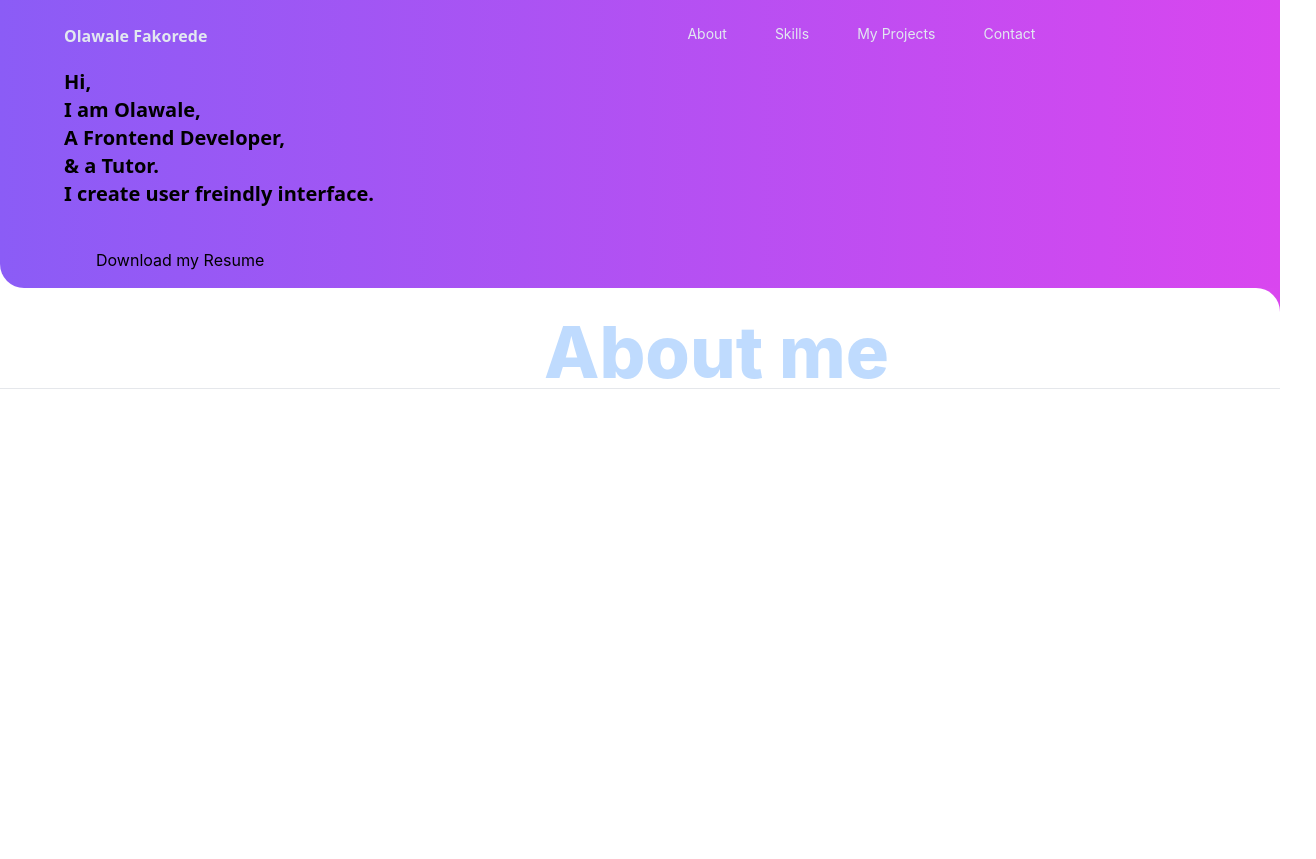
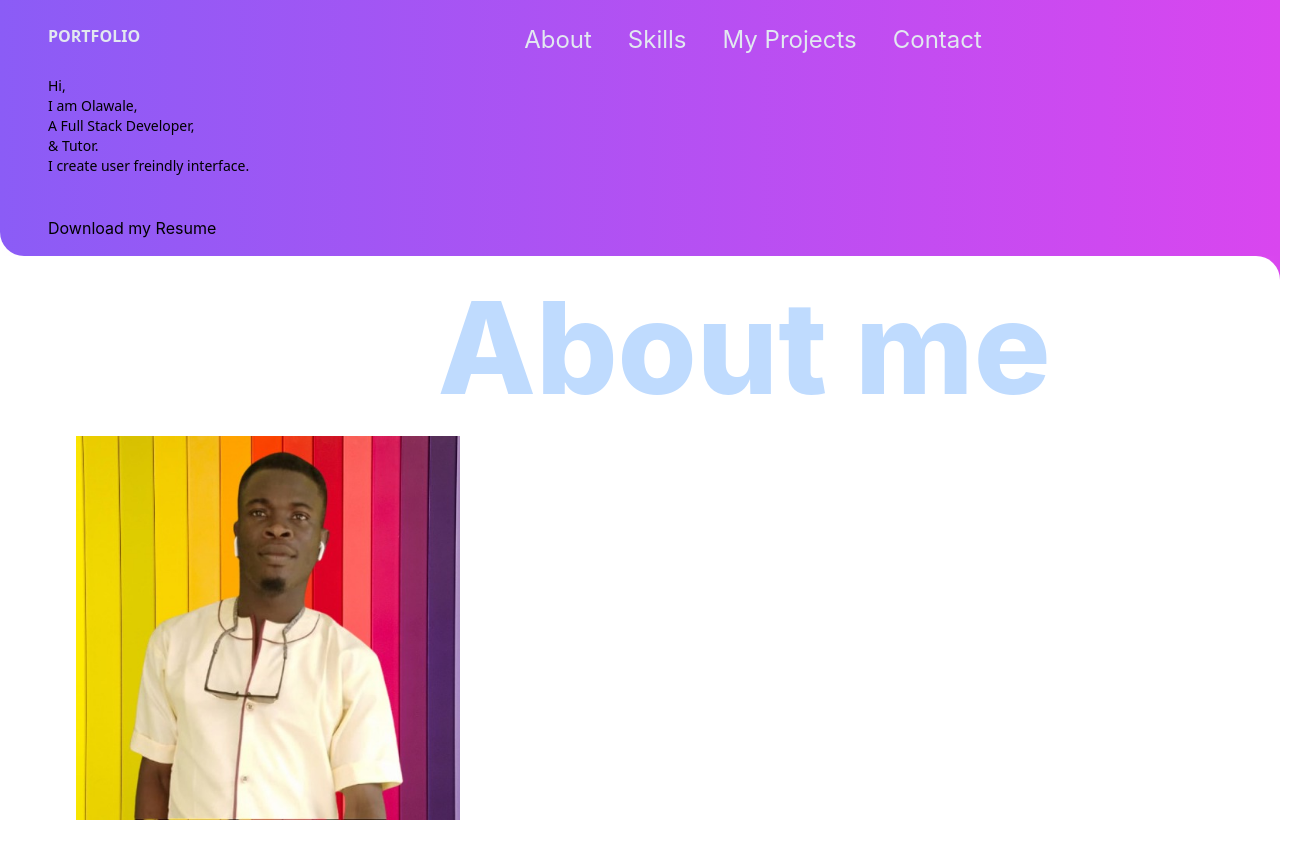
Before and after one commit to Olawale-Fakorede/Portfolio_New, a React (Create React App) app: page / in a window 1280 px wide. Shown: the top 859 px of the page, 1316 px wide, since content can reach past the window. Built offline with nearby package versions, Linux system fonts and the light colour scheme.

Commit message:
Header and Hero section done

```diff
--- a/public/index.html
+++ b/public/index.html
@@ -24,7 +24,7 @@
       work correctly both with client-side routing and a non-root public URL.
       Learn how to configure a non-root public URL by running `npm run build`.
     -->
-    <title>React App</title>
+    <title>Portfolio</title>
   </head>
   <body>
     <noscript>You need to enable JavaScript to run this app.</noscript>
--- a/src/components/About.js
+++ b/src/components/About.js
@@ -1,13 +1,25 @@
 
 import React from 'react'
+import myImage from './images/imageWale.jpg'
 
 const About = () => {
   return (
-    <div className='w-full h-screen bg-white rounded-tr-3xl mb'>
-        <h1 className='text-blue-200 font-extrabold text-7xl pl-96 ml-40 pt-7'>
+    <div className='w-full h-fit bg-white rounded-tr-3xl grid text-center justify-center'>
+        <h1 className='text-blue-200 font-extrabold text-5xl md:text-6xl lg:text-7xl xl:text-9xl pl-20 md:pl-16 lg:pl-52 pt-7'>
           About me
         </h1>
+        <br/>
+        <div className='w-full h-fit grid grid-cols-1 gap-2 mb-9 relative left-2 lg:left-9 justify-center'>
+          <img className='w-64 h-64 md:w-72 md:h-72 lg:w-96 lg:h-96 relative left-10 lg:mr-24' src={myImage} alt="" />
+          <div className='w-42 h-fit overflow-scroll text-sm md:text-xl lg:text-5xl md:w-72 md:h-72 lg:w-full lg:h-full pl-4 pt-4 pr-3 text-start font-sans mt-3'>
+            I'm a Full Stack Developer who loves gaining experiences in new projects.
+            I have experoence working with HTML, CSS, JavaScript, ReactJS, NextJS, Tailwind css,
+            NodeJS, ExpressJS, MongoDb, and Git. I'm passionate and concerned about delivering user-friendly
+            and responsive Web applications as well as solutions to problems.
 
+
+          </div>
+        </div>
         <hr/>
     </div>
   )
--- a/src/components/Header.js
+++ b/src/components/Header.js
@@ -3,28 +3,28 @@ import React from 'react'
 
 const Header = () => {
   return (
-    <div className='w-full h-72 rounded-bl-3xl bg-gradient-to-r from-violet-500 to-fuchsia-500'>
+    <div className='w-full min-w-full max-w-full h-80 md:h-64 lg:h-66 rounded-bl-3xl bg-gradient-to-r from-violet-500 to-fuchsia-500'>
 
-        <div className='ml-16 pt-6 flex'>
-            <h1 className='font-extrabold mr-96 text-start font-sans text-slate-200'>
-                Olawale Fakorede
+        <div className='pl-4 md:pl-12 pt-6 w-full flex flex-row'>
+            <h1 className='font-bold text-start font-sans text-slate-200'>
+                PORTFOLIO
             </h1>
-            <p className='ml-24 text-slate-200 text-sm hover:text-amber-300 hover:font-semibold'>About</p>
-            <p className='ml-12 text-slate-200 text-sm hover:text-amber-300 hover:font-semibold'>Skills</p>
-            <p className='ml-12 text-slate-200 text-sm hover:text-amber-300 hover:font-semibold'>My Projects</p>
-            <p className='ml-12 text-slate-200 text-sm hover:text-amber-300 hover:font-semibold'>Contact</p>
+            <p className='pl-12 md:pl-44 lg:pl-96 text-slate-200 text-xs md:text-lg lg:text-2xl hover:text-amber-300 hover:font-semibold'>About</p>
+            <p className='pl-2 md:pl-6 lg:pl-9 text-slate-200 text-xs md:text-lg lg:text-2xl hover:text-amber-300 hover:font-semibold'>Skills</p>
+            <p className='pl-2 md:pl-6 lg:pl-9 text-slate-200 text-xs md:text-lg lg:text-2xl hover:text-amber-300 hover:font-semibold'>My Projects</p>
+            <p className='pl-2 md:pl-6 lg:pl-9 text-slate-200 text-xs md:text-lg lg:text-2xl hover:text-amber-300 hover:font-semibold'>Contact</p>
 
         </div>
 
-        <div className='pt-5 pl-16 font-bold font-sans text-xl pb-10'>
+        <div className='pt-5 pl-6 md:pl-12 font-medium font-sans text-sm pb-10'>
           <h2>Hi,</h2>
           <h2>I am Olawale,</h2>
-          <h2>A Frontend Developer,</h2>
-          <h2>& a Tutor.</h2>
+          <h2>A Full Stack Developer,</h2>
+          <h2>& Tutor.</h2>
           <h2>I create user freindly interface.</h2>
         </div>
 
-        <span className='h-7 pt-20 pl-24'>
+        <span className='h-7 pt-6 pl-6 md:pl-12'>
 
           Download my Resume
         </span>
```
Also changed, not shown: src/components/images/imageWale.jpg (added).
